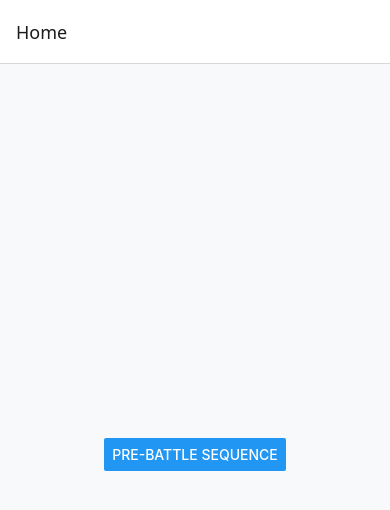
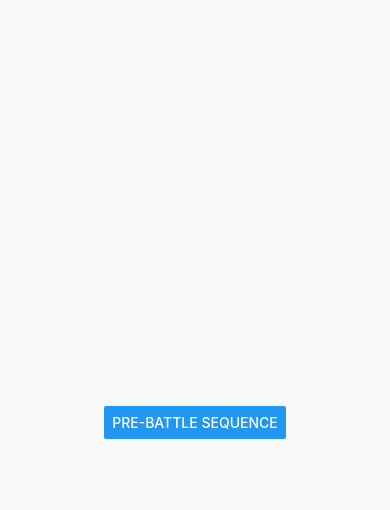
Before and after one commit to gcauvet/blades-of-khorne-spearhead-companion, a React Native app: screen / in a window 390 px wide. Shown: the top 510 px of the page. Built offline with nearby package versions, Linux system fonts and the light colour scheme.

Commit message:
Removed title from home page

```diff
--- a/App.tsx
+++ b/App.tsx
@@ -26,7 +26,7 @@ const App = (): JSX.Element => {
     <IntlProvider locale={locale} messages={messages[locale]}>
       <NavigationContainer>
         <Navigator initialRouteName='Home'>
-          <Screen name='Home' component={HomeScreen} />
+          <Screen name='Home' component={HomeScreen} options={{ headerShown: false }} />
           <Screen name='PreBattleSequence' component={PreBattleSequenceScreen} />
         </Navigator>
       </NavigationContainer>
--- a/src/screens/HomeScreen/components/Home.tsx
+++ b/src/screens/HomeScreen/components/Home.tsx
@@ -1,11 +1,11 @@
 import { FC } from 'react';
 
 import { HomeProps } from '../types/Home.types';
-import { HomeButton, HomeContainer } from '../styles/HomeScreen.styles';
+import { GoToPreBattleSequenceButton, HomeContainer } from '../styles/HomeScreen.styles';
 
 const Home: FC<HomeProps> = ({ formatMessage, navigation }): JSX.Element => (
   <HomeContainer>
-    <HomeButton title={formatMessage({ id: 'goToPreBattleSequenceButton' })} onPress={() => navigation.navigate('PreBattleSequence')} />
+    <GoToPreBattleSequenceButton title={formatMessage({ id: 'goToPreBattleSequenceButton' })} onPress={() => navigation.navigate('PreBattleSequence')} />
   </HomeContainer>
 );
 
--- a/src/screens/HomeScreen/styles/HomeScreen.styles.ts
+++ b/src/screens/HomeScreen/styles/HomeScreen.styles.ts
@@ -7,6 +7,6 @@ export const HomeContainer = styled.View`
   background-color: #f8f9fa;
 `;
 
-export const HomeButton = styled.Button`
+export const GoToPreBattleSequenceButton = styled.Button`
   color: #fff;
 `;
```
